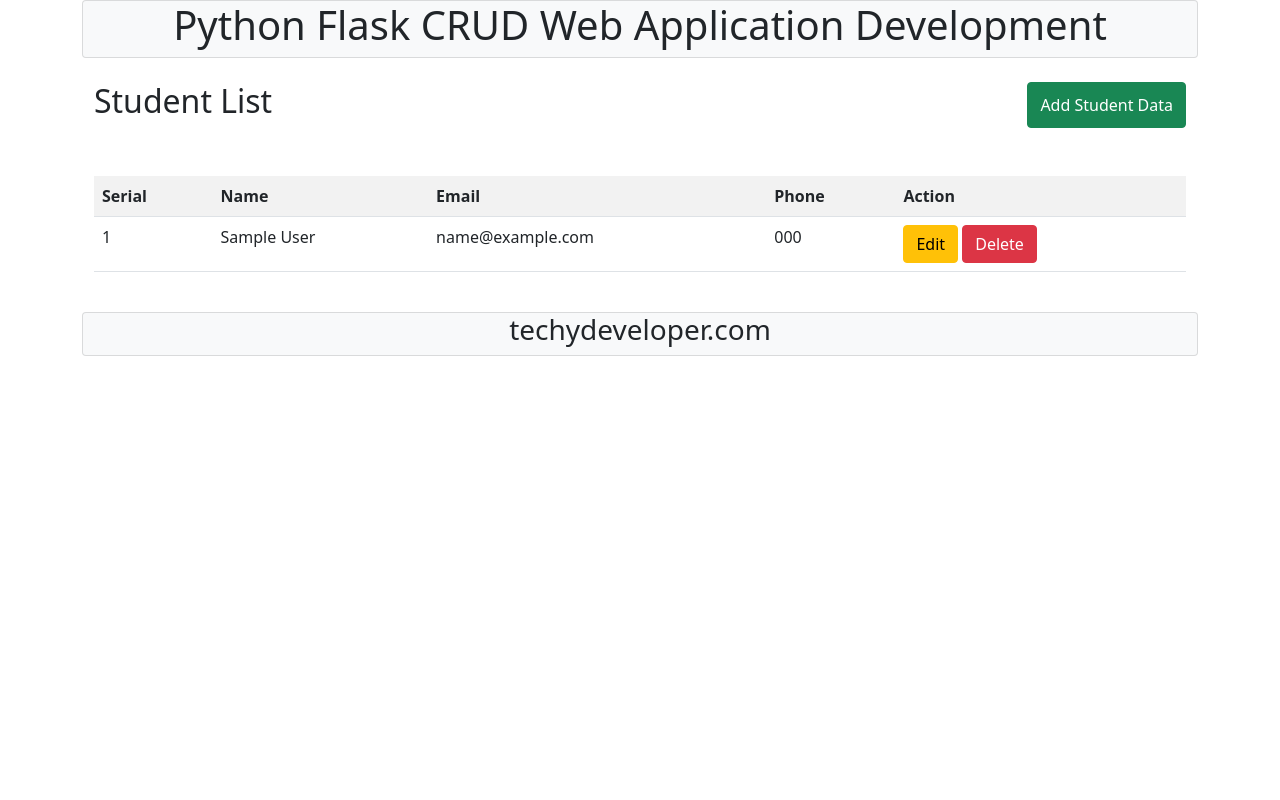
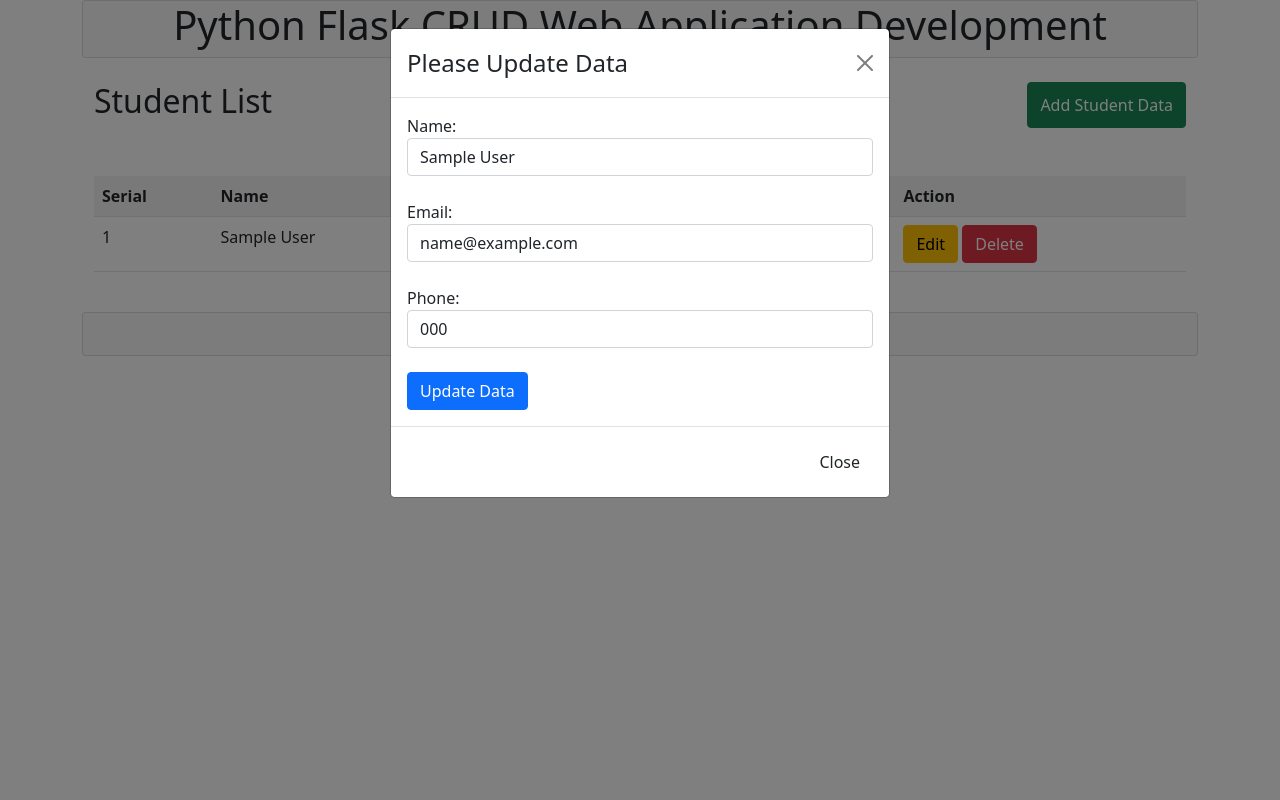
Before and after one commit to deep2sunny/FlaskCrud, a Flask app: page / in a window 1280 px wide, after a click on "Edit". Run offline with Flask 2, Linux system fonts and the light colour scheme; tables that the repository leaves empty or names only in its code hold one stand-in row (values such as "Sample post"); some libraries are stand-ins or nearby versions.

Commit message:
Update functionality added to the program

```diff
--- a/app.py
+++ b/app.py
@@ -38,6 +38,25 @@
         mysql.connection.commit()
         return redirect(url_for('index'))
 
+@app.route('/update',methods=['POST','GET'])
+def update():
+    if request.method == 'POST':
+        id_data = request.form['id']
+        name = request.form['name']
+        email = request.form['email']
+        phone = request.form['phone']
+
+        cur = mysql.connection.cursor()
+        cur.execute("""update students
+        set name=%s, email=%s, phone=%s
+        where id=%s
+
+
+        """,(name,email,phone,id_data))
+        flash("Data Updated Successfully")
+        mysql.connection.commit()
+        return redirect(url_for('index'))
+
 
 if __name__ == '__main__':
     app.run(debug=True)
--- a/templates/index.html
+++ b/templates/index.html
@@ -22,6 +22,8 @@
                     <button type="button" class="btn btn-success " data-bs-toggle="modal" data-bs-target="#mymodal">Add Student Data</button>
 
                 </div>
+            </div>
+        </div>
                 <br />
 
 
@@ -56,12 +58,12 @@
                             <a href="/delete/{{row.0}}" class="btn btn-danger btn-xs" onclick="return confirm('Are you sure to delete?')">Delete</a>
                         </td>
                     </tr>
-                    {% endfor %}
-                </table>
-            </div>
-        </div>
 
-        <div id="modaledit" class="modal fade" role="dialog">
+
+
+
+
+        <div id="modaledit{{row.0}}" class="modal fade" role="dialog">
             <div class="modal-dialog">
                 <div class="modal-content">
                     <div class="modal-header">
@@ -70,20 +72,21 @@
 
                     </div>
                     <div class="modal-body">
-                        <form action="" method="POST">
+                        <form action="{{url_for('update')}}" method="POST">
                             <div class="form-group">
                                 <label>Name:</label>
-                                <input type="text" class="form-control" name="name" value="Akash">
+                                <input type="hidden" name="id" value="{{row.0}}">
+                                <input type="text" class="form-control" name="name" value="{{row.1}}">
                             </div>
                             <br />
                             <div class="form-group">
                                 <label>Email:</label>
-                                <input type="email" class="form-control" name="email" value="xyz@gmail.com">
+                                <input type="email" class="form-control" name="email" value="{{row.2}}">
                             </div>
                             <br />
                             <div class="form-group">
                                 <label>Phone:</label>
-                                <input type="text" class="form-control" name="phone" value="90909090">
+                                <input type="text" class="form-control" name="phone" value="{{row.3}}">
                             </div>
                             <br />
                             <div class="form-group">
@@ -99,8 +102,8 @@
                 </div>
             </div>
         </div>
-
-
+        {% endfor %}
+        </table>
 
         <div id="mymodal" class="modal fade" role="dialog">
             <div class="modal-dialog">
@@ -140,6 +143,7 @@
                 </div>
             </div>
         </div>
+
     </div>
 {% endblock %}
 
```
